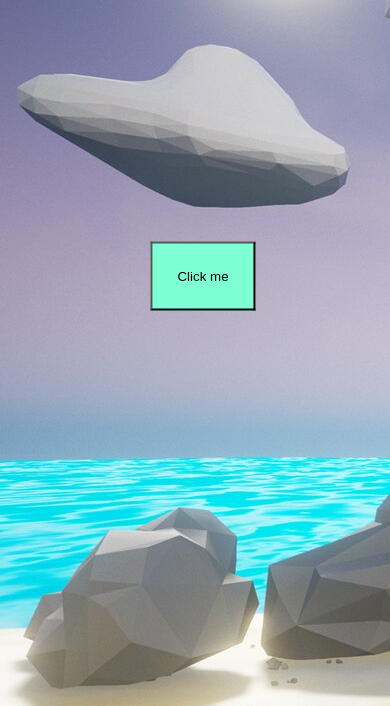
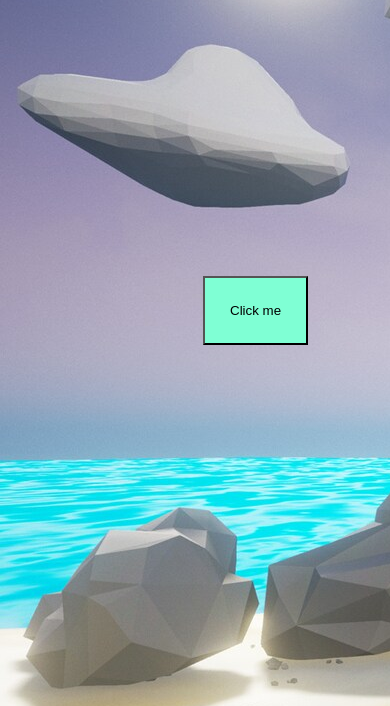
Before and after one commit to Lemonpathic/dino_land, a plain HTML site: page index.html in a window 390 px wide. Shown: the part 154-860 px from the top of the page. Drawn offline with nearby package versions, Linux system fonts and the light colour scheme.

Commit message:
dinoworld 1 try to fix

```diff
--- a/styles.css
+++ b/styles.css
@@ -4,9 +4,11 @@
     position: absolute;
     transform: scale(0.25);
 }
+
 body {
     background-image: url('images/beach_bgd.jpg');
 }
+
 #site {
     width: 100vw;
     height: 100vh;
@@ -14,7 +16,8 @@ body {
     position: relative;
     overflow: hidden;
 }
-.counterbox{
+
+.counterbox {
     position: absolute;
     left: 50%;
     top: 10%;
@@ -23,7 +26,8 @@ body {
     text-align: center;
     transform: translate(-50%, -50%);
 }
-button{
+
+button {
     background-color: aquamarine;
     padding: 25px;
     z-index: 1;
@@ -32,3 +36,11 @@ button{
     left: 50%;
     transform: translate(-50%, -50%);
 }
+
+@media (max-width: 768px) {
+    button {
+        position: relative; /* Change to relative positioning for smaller screens */
+        transform: none;
+        /* Center horizontally using margin */
+        text-align: center; /* Center button content */
+    }}
```
